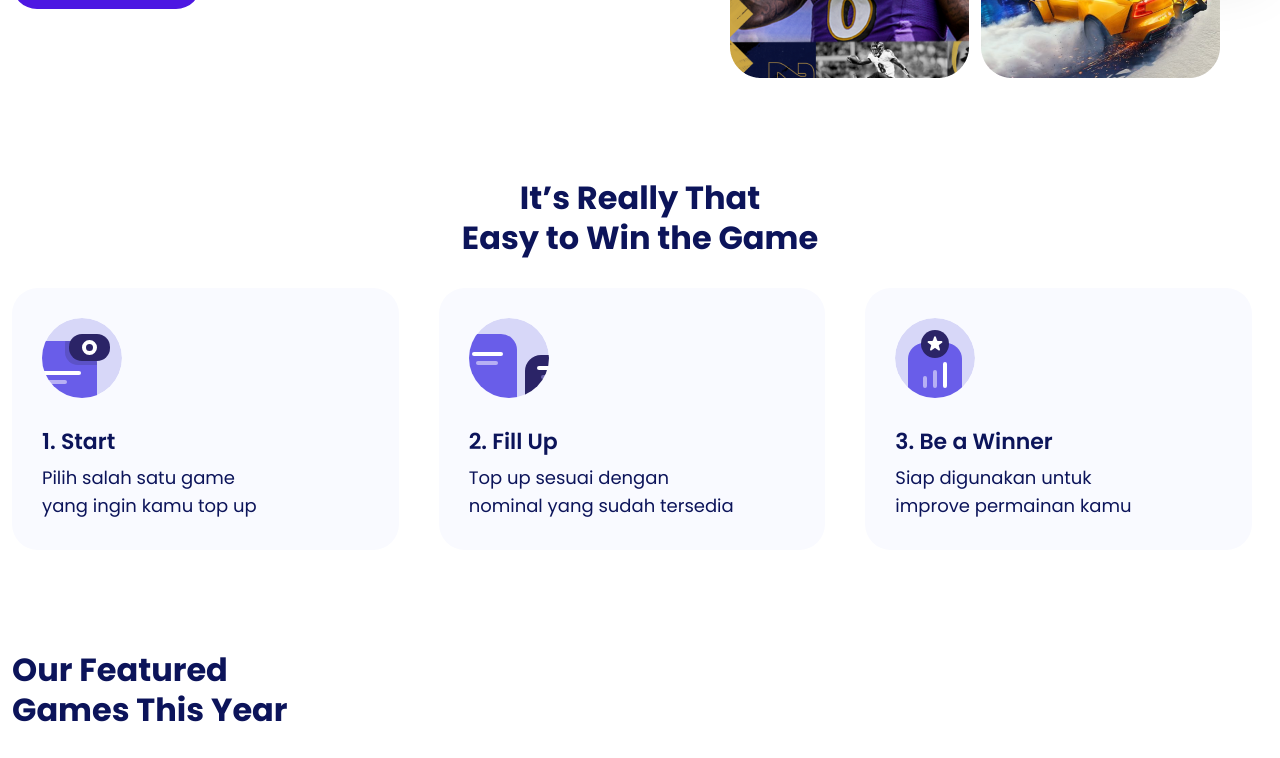
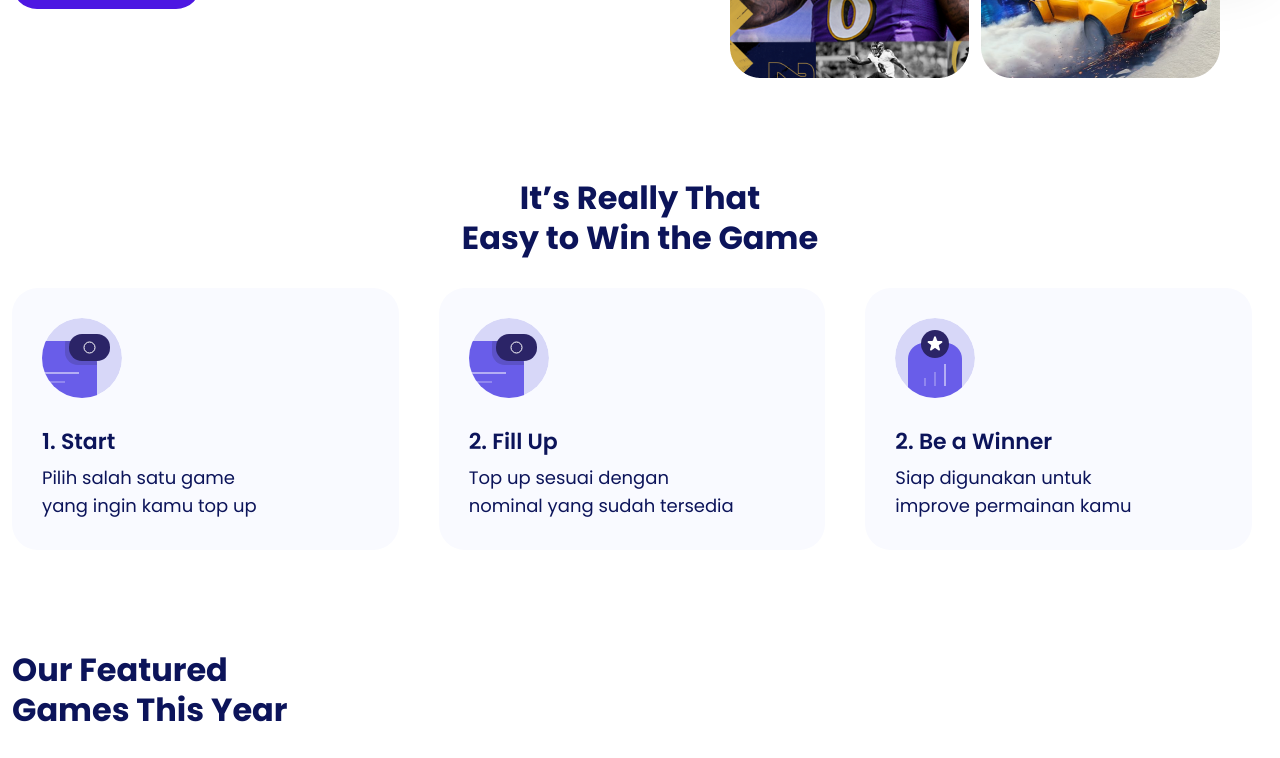
Before and after one commit to nevalenaginda/store-gg, a Next.js app: page / in a window 1280 px wide. Shown: the part 560-1318 px from the top of the page. Built offline with nearby package versions, Linux system fonts and the light colour scheme.

Commit message:
Refactor transactions step

```diff
--- /dev/null
+++ b/components/molecules/StepItem/index.tsx
@@ -0,0 +1,28 @@
+interface StepItemProps{
+    icon : 'step-1' | 'step-2' | 'step-3';
+    title: string;
+    description1: string;
+    description2: string;
+}
+
+function StepItem(props: StepItemProps) {
+  const {
+    icon, title, description1, description2,
+  } = props;
+
+  return (
+    <div className="col-lg-4">
+      <div className="card feature-card border-0">
+        <img src={`/icon/${icon}.svg`} alt="" className="mb-30" width="80" height="80" />
+        <p className="fw-semibold text-2xl mb-2 color-palette-1">{title}</p>
+        <p className="text-lg color-palette-1 mb-0">
+          {description1}
+          <br />
+          {description2}
+        </p>
+      </div>
+    </div>
+  );
+}
+
+export default StepItem;
--- a/components/organisms/MainBanner/Illustration.tsx
+++ b/components/organisms/MainBanner/Illustration.tsx
@@ -42,7 +42,6 @@ function Illustration() {
             </div>
           </div>
         </div>
-
       </div>
     </div>
   );
--- /dev/null
+++ b/components/organisms/TransactionsStep/index.tsx
@@ -0,0 +1,23 @@
+import StepItem from '../../molecules/StepItem';
+
+function TransactionsStep() {
+  return (
+    <section id="feature" className="feature pt-50 pb-50">
+      <div className="container-fluid">
+        <h2 className="text-4xl fw-bold color-palette-1 text-center mb-30">
+          It’s Really That
+          <br />
+          {' '}
+          Easy to Win the Game
+        </h2>
+        <div className="row gap-lg-0 gap-4" data-aos="fade-up">
+          <StepItem icon="step-1" title="1. Start" description1="Pilih salah satu game" description2="yang ingin kamu top up" />
+          <StepItem icon="step-2" title="2. Fill Up" description1="Top up sesuai dengan" description2="nominal yang sudah tersedia" />
+          <StepItem icon="step-3" title="2. Be a Winner" description1="Siap digunakan untuk" description2="improve permainan kamu" />
+        </div>
+      </div>
+    </section>
+  );
+}
+
+export default TransactionsStep;
--- a/pages/index.tsx
+++ b/pages/index.tsx
@@ -2,6 +2,7 @@ import { useEffect } from 'react';
 import AOS from 'aos';
 import Navbar from '../components/organisms/Navbar';
 import MainBanner from '../components/organisms/MainBanner';
+import TransactionsStep from '../components/organisms/TransactionsStep';
 
 function Home() {
   useEffect(() => {
@@ -11,208 +12,7 @@ function Home() {
     <>
       <Navbar />
       <MainBanner />
-      <section id="feature" className="feature pt-50 pb-50">
-        <div className="container-fluid">
-          <h2 className="text-4xl fw-bold color-palette-1 text-center mb-30">
-            It’s Really That
-            <br />
-            {' '}
-            Easy to Win the Game
-          </h2>
-          <div className="row gap-lg-0 gap-4" data-aos="fade-up">
-            <div className="col-lg-4">
-              <div className="card feature-card border-0">
-                <svg
-                  className="mb-30"
-                  width="80"
-                  height="80"
-                  viewBox="0 0 80 80"
-                  fill="none"
-                  xmlns="http://www.w3.org/2000/svg"
-                >
-                  <mask
-                    id="mask0-icon1"
-                    mask-type="alpha"
-                    maskUnits="userSpaceOnUse"
-                    x="0"
-                    y="0"
-                    width="80"
-                    height="80"
-                  >
-                    <circle cx="40" cy="40" r="40" fill="#D7D7F8" />
-                  </mask>
-                  <g mask="url(#mask0-icon1)">
-                    <circle cx="40" cy="40" r="40" fill="#D7D7F8" />
-                    <mask
-                      id="mask1"
-                      mask-type="alpha"
-                      maskUnits="userSpaceOnUse"
-                      x="-12"
-                      y="23"
-                      width="67"
-                      height="73"
-                    >
-                      <path d="M-12 23H33C45.1503 23 55 32.8497 55 45V96H-12V23Z" fill="#4D17E2" />
-                    </mask>
-                    <g mask="url(#mask1)">
-                      <path d="M-12 23H33C45.1503 23 55 32.8497 55 45V96H-12V23Z" fill="#695DE9" />
-                      <path
-                        d="M37 55H-4"
-                        stroke="white"
-                        strokeWidth="4"
-                        strokeLinecap="round"
-                        strokeLinejoin="round"
-                      />
-                      <path
-                        d="M23 64L-4 64"
-                        stroke="#B7B0F4"
-                        strokeWidth="4"
-                        strokeLinecap="round"
-                        strokeLinejoin="round"
-                      />
-                      <rect x="23" y="13" width="52" height="34" rx="13" fill="#5C52C7" />
-                    </g>
-                    <rect x="27" y="16" width="41" height="27" rx="13" fill="#2B2467" />
-                    <circle cx="47.5" cy="29.5" r="5.5" stroke="white" strokeWidth="4" />
-                  </g>
-                </svg>
-                <p className="fw-semibold text-2xl mb-2 color-palette-1">1. Start</p>
-                <p className="text-lg color-palette-1 mb-0">
-                  Pilih salah satu game
-                  <br />
-                  yang ingin kamu top up
-
-                </p>
-              </div>
-            </div>
-            <div className="col-lg-4">
-              <div className="card feature-card border-0">
-                <svg
-                  className="mb-30"
-                  width="80"
-                  height="80"
-                  viewBox="0 0 80 80"
-                  fill="none"
-                  xmlns="http://www.w3.org/2000/svg"
-                >
-                  <mask
-                    id="mask0-icon2"
-                    mask-type="alpha"
-                    maskUnits="userSpaceOnUse"
-                    x="0"
-                    y="0"
-                    width="80"
-                    height="80"
-                  >
-                    <circle cx="40" cy="40" r="40" fill="#D7D7F8" />
-                  </mask>
-                  <g mask="url(#mask0-icon2)">
-                    <circle cx="40" cy="40" r="40" fill="#D7D7F8" />
-                    <rect x="-14" y="16" width="62" height="82" rx="16" fill="#695DE9" />
-                    <path
-                      d="M32 36H5"
-                      stroke="white"
-                      strokeWidth="4"
-                      strokeLinecap="round"
-                      strokeLinejoin="round"
-                    />
-                    <path
-                      d="M27 45L9 45"
-                      stroke="#B7B0F4"
-                      strokeWidth="4"
-                      strokeLinecap="round"
-                      strokeLinejoin="round"
-                    />
-                    <rect x="56" y="37" width="49" height="75" rx="16" fill="#2B2467" />
-                    <path
-                      d="M97 50H70"
-                      stroke="white"
-                      strokeWidth="4"
-                      strokeLinecap="round"
-                      strokeLinejoin="round"
-                    />
-                    <path
-                      d="M92 59L74 59"
-                      stroke="#6B63AC"
-                      strokeWidth="4"
-                      strokeLinecap="round"
-                      strokeLinejoin="round"
-                    />
-                  </g>
-                </svg>
-                <p className="fw-semibold text-2xl mb-2 color-palette-1">2. Fill Up</p>
-                <p className="text-lg color-palette-1 mb-0">
-                  Top up sesuai dengan
-                  <br />
-                  nominal yang sudah tersedia
-
-                </p>
-              </div>
-            </div>
-            <div className="col-lg-4">
-              <div className="card feature-card border-0">
-                <svg
-                  className="mb-30"
-                  width="80"
-                  height="80"
-                  viewBox="0 0 80 80"
-                  fill="none"
-                  xmlns="http://www.w3.org/2000/svg"
-                >
-                  <mask
-                    id="mask0-icon3"
-                    mask-type="alpha"
-                    maskUnits="userSpaceOnUse"
-                    x="0"
-                    y="0"
-                    width="80"
-                    height="80"
-                  >
-                    <circle cx="40" cy="40" r="40" fill="#D7D7F8" />
-                  </mask>
-                  <g mask="url(#mask0-icon3)">
-                    <circle cx="40" cy="40" r="40" fill="#D7D7F8" />
-                    <rect x="13" y="25" width="54" height="61" rx="16" fill="#695DE9" />
-                    <path
-                      d="M50 46L50 68"
-                      stroke="white"
-                      strokeWidth="4"
-                      strokeLinecap="round"
-                      strokeLinejoin="round"
-                    />
-                    <path
-                      d="M40 54L40 68"
-                      stroke="#B7B0F4"
-                      strokeWidth="4"
-                      strokeLinecap="round"
-                      strokeLinejoin="round"
-                    />
-                    <path
-                      d="M30 60L30 68"
-                      stroke="#B7B0F4"
-                      strokeWidth="4"
-                      strokeLinecap="round"
-                      strokeLinejoin="round"
-                    />
-                    <circle cx="40" cy="26" r="14" fill="#2B2467" />
-                    <path
-                      d="M39.0489 18.927C39.3483 18.0057 40.6517 18.0057 40.9511 18.9271L42.0206 22.2188C42.1545 22.6309 42.5385 22.9098 42.9717 22.9098H46.4329C47.4016 22.9098 47.8044 24.1494 47.0207 24.7188L44.2205 26.7533C43.87 27.0079 43.7234 27.4593 43.8572 27.8713L44.9268 31.1631C45.2261 32.0844 44.1717 32.8506 43.388 32.2812L40.5878 30.2467C40.2373 29.9921 39.7627 29.9921 39.4122 30.2467L36.612 32.2812C35.8283 32.8506 34.7739 32.0844 35.0732 31.1631L36.1428 27.8713C36.2766 27.4593 36.13 27.0079 35.7795 26.7533L32.9793 24.7188C32.1956 24.1494 32.5984 22.9098 33.5671 22.9098H37.0283C37.4615 22.9098 37.8455 22.6309 37.9794 22.2188L39.0489 18.927Z"
-                      fill="white"
-                    />
-                  </g>
-                </svg>
-                <p className="fw-semibold text-2xl mb-2 color-palette-1">3. Be a Winner</p>
-                <p className="text-lg color-palette-1 mb-0">
-                  Siap digunakan untuk
-                  <br />
-                  improve permainan kamu
-
-                </p>
-              </div>
-            </div>
-          </div>
-        </div>
-      </section>
+      <TransactionsStep />
 
       <section className="featured-game pt-50 pb-50">
         <div className="container-fluid">
```
